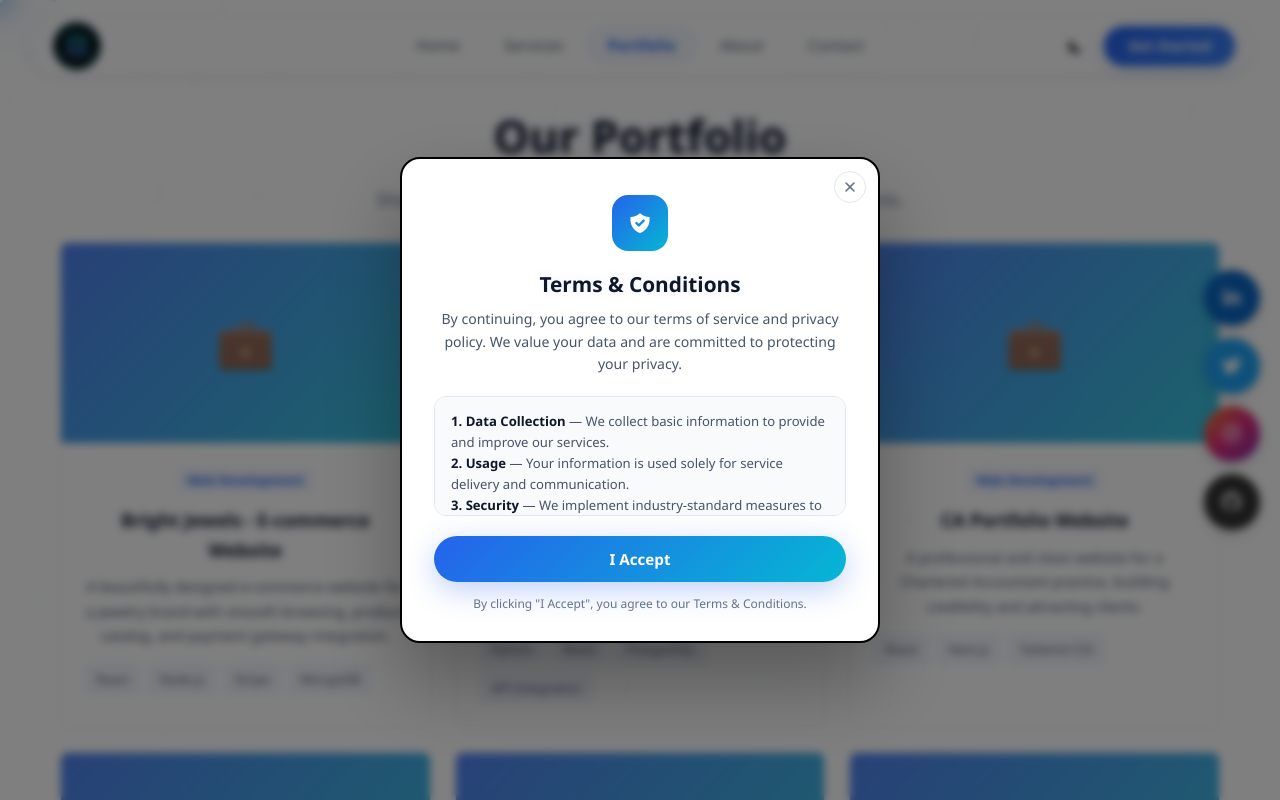
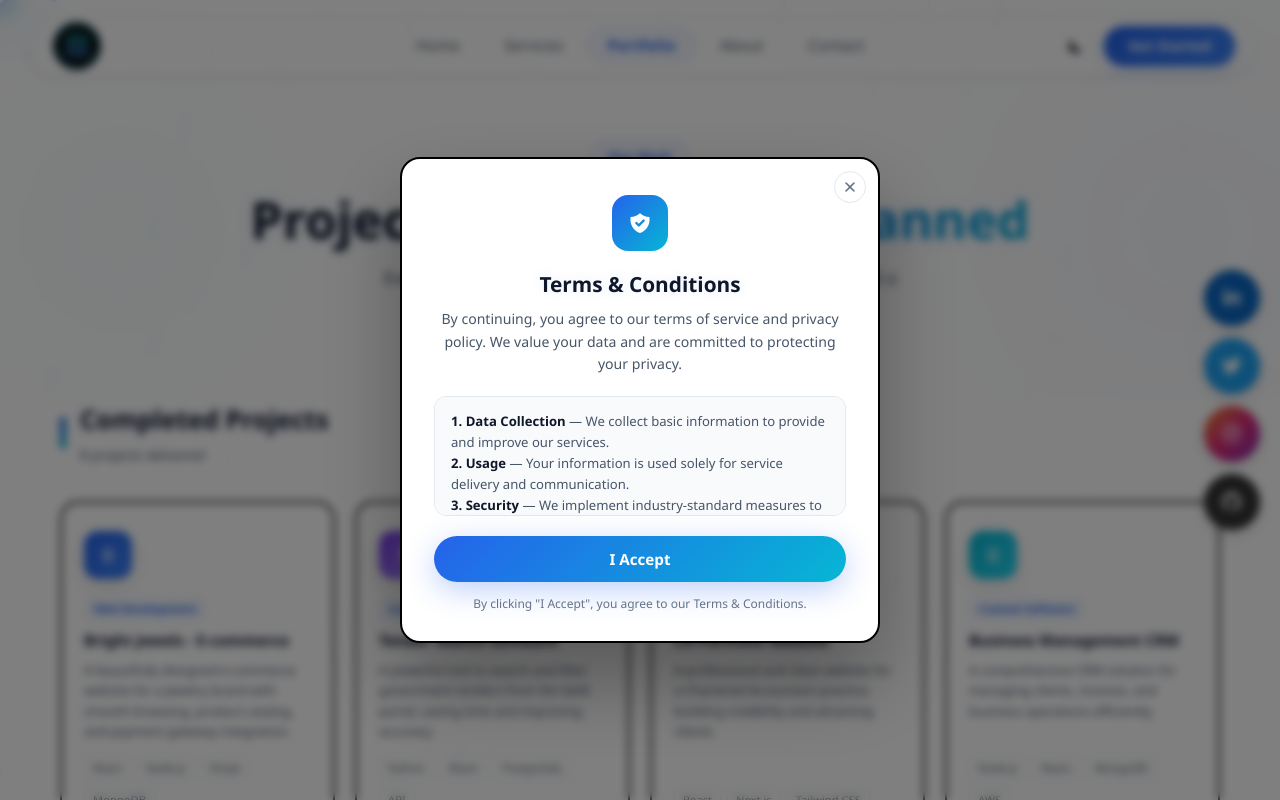
Before and after one commit to v72727835-bit/NEXORATECH, a React (Vite) app in the folder client/: page /portfolio in a window 1280 px wide. Shown: the top 800 px of the page. Built offline with nearby package versions, Linux system fonts and the light colour scheme.

Commit message:
Portfolio: 4-col grid, unique design, completed & upcoming sections

```diff
--- a/client/src/pages/Portfolio.jsx
+++ b/client/src/pages/Portfolio.jsx
@@ -1,97 +1,317 @@
-import { HiExternalLink } from 'react-icons/hi';
+import { HiArrowRight } from 'react-icons/hi';
 
-const projects = [
+const completed = [
   {
-    title: 'Bright Jewels - E-commerce Website',
+    title: 'Bright Jewels - E-commerce',
     category: 'Web Development',
     desc: 'A beautifully designed e-commerce website for a jewelry brand with smooth browsing, product catalog, and payment gateway integration.',
     tech: ['React', 'Node.js', 'Stripe', 'MongoDB'],
+    gradient: 'linear-gradient(135deg, #2563eb, #3b82f6)',
   },
   {
     title: 'Tender Search Software',
     category: 'Custom Software',
-    desc: 'A powerful tool to search and filter government tenders from the GeM portal, saving significant time and improving accuracy.',
-    tech: ['Python', 'React', 'PostgreSQL', 'API Integration'],
+    desc: 'A powerful tool to search and filter government tenders from the GeM portal, saving time and improving accuracy.',
+    tech: ['Python', 'React', 'PostgreSQL', 'API'],
+    gradient: 'linear-gradient(135deg, #7c3aed, #a78bfa)',
   },
   {
     title: 'CA Portfolio Website',
     category: 'Web Development',
     desc: 'A professional and clean website for a Chartered Accountant practice, building credibility and attracting clients.',
     tech: ['React', 'Next.js', 'Tailwind CSS'],
+    gradient: 'linear-gradient(135deg, #f59e0b, #fbbf24)',
   },
   {
     title: 'Business Management CRM',
     category: 'Custom Software',
     desc: 'A comprehensive CRM solution for managing clients, invoices, and business operations efficiently.',
     tech: ['Node.js', 'React', 'MongoDB', 'AWS'],
+    gradient: 'linear-gradient(135deg, #06b6d4, #22d3ee)',
   },
   {
     title: 'Restaurant Booking App',
     category: 'Mobile App',
     desc: 'A cross-platform mobile app for restaurant table reservations with real-time availability and push notifications.',
     tech: ['React Native', 'Firebase', 'Node.js'],
+    gradient: 'linear-gradient(135deg, #10b981, #34d399)',
   },
   {
     title: 'Digital Marketing Dashboard',
     category: 'Web Development',
     desc: 'An analytics dashboard for tracking SEO performance, ad campaigns, and social media metrics in real time.',
     tech: ['React', 'D3.js', 'Node.js', 'PostgreSQL'],
+    gradient: 'linear-gradient(135deg, #ec4899, #f472b6)',
+  },
+  {
+    title: 'HR Management Portal',
+    category: 'Web Application',
+    desc: 'End-to-end HR management system handling payroll, attendance, leaves, and employee performance tracking.',
+    tech: ['Angular', 'Java', 'MySQL', 'Docker'],
+    gradient: 'linear-gradient(135deg, #6366f1, #818cf8)',
+  },
+  {
+    title: 'E-Learning Platform',
+    category: 'Full Stack',
+    desc: 'An interactive learning platform with video lessons, quizzes, certificates, and progress tracking for students.',
+    tech: ['React', 'Express', 'MongoDB', 'AWS S3'],
+    gradient: 'linear-gradient(135deg, #14b8a6, #2dd4bf)',
+  },
+];
+
+const upcoming = [
+  {
+    title: 'AI-Powered Chat Assistant',
+    desc: 'Smart chatbot using LLMs for automated customer support and lead generation across multiple industries.',
+    tag: 'Coming Q3 2026',
+  },
+  {
+    title: 'Blockchain Supply Chain',
+    desc: 'Decentralized supply chain tracking solution with real-time transparency and smart contract automation.',
+    tag: 'Coming Q4 2026',
+  },
+  {
+    title: 'HealthTech Mobile App',
+    desc: 'Patient management and telemedicine platform with AI diagnostics, appointment scheduling, and EHR integration.',
+    tag: 'Coming 2027',
+  },
+  {
+    title: 'Smart City Dashboard',
+    desc: 'IoT-powered city management dashboard for traffic, waste, energy, and public safety monitoring.',
+    tag: 'Coming 2027',
   },
 ];
 
 function Portfolio() {
   return (
     <>
-      <section className="section" style={{ background: 'var(--bg)', textAlign: 'center', paddingTop: '100px' }}>
+      <section style={{
+        padding: '140px 0 80px', textAlign: 'center',
+        position: 'relative', overflow: 'hidden',
+        background: 'var(--bg)'
+      }}>
+        <div style={{
+          position: 'absolute', top: '-30%', right: '-20%', width: '700px', height: '700px',
+          borderRadius: '50%',
+          background: 'radial-gradient(circle, rgba(37,99,235,0.04), transparent 60%)',
+          filter: 'blur(80px)'
+        }} />
+        <div style={{
+          position: 'absolute', bottom: '-20%', left: '-10%', width: '500px', height: '500px',
+          borderRadius: '50%',
+          background: 'radial-gradient(circle, rgba(6,182,212,0.03), transparent 60%)',
+          filter: 'blur(60px)'
+        }} />
+        <div className="container" style={{ position: 'relative', zIndex: 1 }}>
+          <span style={{
+            display: 'inline-block', padding: '6px 18px', borderRadius: '40px',
+            background: 'var(--tag-bg)', color: 'var(--primary)',
+            fontSize: '0.82rem', fontWeight: 600, marginBottom: '16px',
+            border: '1px solid rgba(37,99,235,0.12)'
+          }}>
+            Our Work
+          </span>
+          <h1 style={{
+            fontSize: 'clamp(2.2rem, 4vw, 3.2rem)', fontWeight: 800, color: 'var(--text)',
+            lineHeight: 1.1, marginBottom: '16px'
+          }}>
+            Projects We've{' '}
+            <span style={{
+              background: 'linear-gradient(135deg, #2563eb, #06b6d4)',
+              WebkitBackgroundClip: 'text', WebkitTextFillColor: 'transparent'
+            }}>Built &amp; Planned</span>
+          </h1>
+          <p style={{
+            color: 'var(--text-secondary)', fontSize: '1.05rem',
+            maxWidth: '600px', margin: '0 auto', lineHeight: 1.7
+          }}>
+            Every project we deliver comes from real effort, late nights, and a commitment to doing things right — not just fast.
+          </p>
+        </div>
+      </section>
+
+      <section style={{ padding: '0 0 60px', background: 'var(--bg)', perspective: '1200px' }}>
         <div className="container">
-          <h1 style={{ fontSize: '2.8rem', fontWeight: 800, marginBottom: '12px' }}>Our Portfolio</h1>
-          <p style={{ color: 'var(--text-muted)', fontSize: '1.1rem', maxWidth: '600px', margin: '0 auto 30px' }}>
-            Showcasing some of the projects we've delivered for our clients.
-          </p>
           <div style={{
-            display: 'grid', gridTemplateColumns: 'repeat(auto-fit, minmax(350px, 1fr))', gap: '24px'
+            display: 'flex', alignItems: 'center', gap: '14px', marginBottom: '36px'
           }}>
-            {projects.map((p, i) => (
-              <div key={i} style={{
-                borderRadius: 'var(--radius)', overflow: 'hidden',
-                border: '1px solid var(--border)', background: 'var(--card-bg)',
-                transition: 'all 0.3s ease'
+            <div style={{
+              width: '6px', height: '32px', borderRadius: '4px',
+              background: 'linear-gradient(180deg, #2563eb, #06b6d4)', flexShrink: 0
+            }} />
+            <div>
+              <h2 style={{ fontSize: '1.6rem', fontWeight: 700, color: 'var(--text)', margin: 0 }}>Completed Projects</h2>
+              <p style={{ color: 'var(--text-secondary)', fontSize: '0.85rem', margin: '2px 0 0' }}>
+                {completed.length} projects delivered
+              </p>
+            </div>
+          </div>
+          <div className="port-grid" style={{
+            display: 'grid', gridTemplateColumns: 'repeat(4, 1fr)', gap: '20px',
+            transformStyle: 'preserve-3d'
+          }}>
+            {completed.map((p, i) => (
+              <div key={i} className="port-card" style={{
+                padding: '28px 22px', borderRadius: '18px',
+                background: 'var(--glass-bg)', backdropFilter: 'blur(12px)',
+                border: '2px solid #000',
+                transition: 'all 0.4s cubic-bezier(0.22, 1, 0.36, 1)',
+                position: 'relative', overflow: 'hidden',
+                transformStyle: 'preserve-3d', cursor: 'default',
+                display: 'flex', flexDirection: 'column'
               }}
-                onMouseEnter={e => { e.currentTarget.style.transform = 'translateY(-4px)'; e.currentTarget.style.boxShadow = 'var(--shadow-lg)'; }}
-                onMouseLeave={e => { e.currentTarget.style.transform = ''; e.currentTarget.style.boxShadow = ''; }}
+                onMouseMove={e => {
+                  const rect = e.currentTarget.getBoundingClientRect();
+                  const x = (e.clientX - rect.left) / rect.width - 0.5;
+                  const y = (e.clientY - rect.top) / rect.height - 0.5;
+                  e.currentTarget.style.transform = `perspective(1000px) rotateY(${x * 6}deg) rotateX(${-y * 6}deg) translateY(-4px)`;
+                  e.currentTarget.style.boxShadow = `0 20px 40px -12px rgba(37,99,235,0.15)`;
+                  const shine = e.currentTarget.querySelector('.port-shine');
+                  if (shine) {
+                    const sx = (e.clientX - rect.left) / rect.width * 100;
+                    const sy = (e.clientY - rect.top) / rect.height * 100;
+                    shine.style.background = `radial-gradient(circle at ${sx}% ${sy}%, rgba(255,255,255,0.12), transparent 60%)`;
+                    shine.style.opacity = '1';
+                  }
+                }}
+                onMouseLeave={e => {
+                  e.currentTarget.style.transform = '';
+                  e.currentTarget.style.boxShadow = '';
+                  const shine = e.currentTarget.querySelector('.port-shine');
+                  if (shine) { shine.style.opacity = '0'; }
+                }}
               >
+                <div className="port-shine" style={{
+                  position: 'absolute', inset: '0', borderRadius: '18px',
+                  pointerEvents: 'none', opacity: '0',
+                  transition: 'opacity 0.3s ease', zIndex: '1'
+                }} />
                 <div style={{
-                  height: '200px', background: 'linear-gradient(135deg, var(--primary), var(--accent))',
-                  display: 'flex', alignItems: 'center', justifyContent: 'center',
-                  color: 'var(--text)', fontSize: '3rem', opacity: 0.8
+                  position: 'relative', zIndex: '2',
+                  width: '48px', height: '48px', borderRadius: '14px',
+                  background: p.gradient, display: 'flex',
+                  alignItems: 'center', justifyContent: 'center',
+                  fontSize: '1.2rem', color: '#fff', marginBottom: '16px',
+                  boxShadow: '0 6px 20px rgba(0,0,0,0.12)'
                 }}>
-                  💼
+                  {p.title.charAt(0)}
                 </div>
-                <div style={{ padding: '24px' }}>
+                <div style={{ position: 'relative', zIndex: '2', flex: 1 }}>
                   <span style={{
-                    display: 'inline-block', padding: '3px 10px', borderRadius: '4px',
+                    display: 'inline-block', padding: '3px 10px', borderRadius: '6px',
                     background: 'var(--tag-bg)', color: 'var(--primary)',
-                    fontSize: '0.8rem', fontWeight: 600, marginBottom: '12px'
+                    fontSize: '0.7rem', fontWeight: 600, marginBottom: '10px'
                   }}>
                     {p.category}
                   </span>
-                  <h3 style={{ fontSize: '1.15rem', fontWeight: 700, marginBottom: '10px' }}>{p.title}</h3>
-                  <p style={{ color: 'var(--text-secondary)', fontSize: '0.9rem', lineHeight: 1.7, marginBottom: '16px' }}>{p.desc}</p>
-                  <div style={{ display: 'flex', flexWrap: 'wrap', gap: '8px' }}>
-                    {p.tech.map(t => (
-                      <span key={t} style={{
-                        padding: '4px 10px', borderRadius: '4px',
-                        background: 'var(--tag-bg)', border: '1px solid var(--border)',
-                        fontSize: '0.8rem', color: 'var(--text-secondary)'
-                      }}>{t}</span>
-                    ))}
-                  </div>
+                  <h3 style={{ fontSize: '0.95rem', fontWeight: 700, marginBottom: '8px', color: 'var(--text)', lineHeight: 1.3 }}>{p.title}</h3>
+                  <p style={{ color: 'var(--text-secondary)', fontSize: '0.8rem', lineHeight: 1.6, marginBottom: '14px' }}>{p.desc}</p>
+                </div>
+                <div style={{
+                  position: 'relative', zIndex: '2',
+                  display: 'flex', flexWrap: 'wrap', gap: '6px'
+                }}>
+                  {p.tech.map(t => (
+                    <span key={t} style={{
+                      padding: '3px 8px', borderRadius: '6px',
+                      background: 'var(--bg)', border: '1px solid var(--border)',
+                      fontSize: '0.7rem', color: 'var(--text-secondary)', fontWeight: 500
+                    }}>{t}</span>
+                  ))}
                 </div>
               </div>
             ))}
           </div>
         </div>
       </section>
+
+      <section style={{
+        padding: '40px 0 80px', background: 'var(--bg)',
+        position: 'relative', overflow: 'hidden'
+      }}>
+        <div style={{
+          position: 'absolute', top: '0', left: '0', right: '0', height: '1px',
+          background: 'linear-gradient(90deg, transparent, var(--border), transparent)'
+        }} />
+        <div className="container">
+          <div style={{
+            display: 'flex', alignItems: 'center', gap: '14px', marginBottom: '36px'
+          }}>
+            <div style={{
+              width: '6px', height: '32px', borderRadius: '4px',
+              background: 'linear-gradient(180deg, #f59e0b, #fbbf24)', flexShrink: 0
+            }} />
+            <div>
+              <h2 style={{ fontSize: '1.6rem', fontWeight: 700, color: 'var(--text)', margin: 0 }}>Upcoming Projects</h2>
+              <p style={{ color: 'var(--text-secondary)', fontSize: '0.85rem', margin: '2px 0 0' }}>
+                What we're building next
+              </p>
+            </div>
+          </div>
+          <div className="port-grid" style={{
+            display: 'grid', gridTemplateColumns: 'repeat(4, 1fr)', gap: '20px',
+            transformStyle: 'preserve-3d'
+          }}>
+            {upcoming.map((p, i) => (
+              <div key={i} className="port-card" style={{
+                padding: '28px 22px', borderRadius: '18px',
+                background: 'var(--glass-bg)', backdropFilter: 'blur(12px)',
+                border: '2px dashed rgba(128,128,128,0.3)',
+                transition: 'all 0.4s cubic-bezier(0.22, 1, 0.36, 1)',
+                position: 'relative', overflow: 'hidden',
+                transformStyle: 'preserve-3d', cursor: 'default',
+                display: 'flex', flexDirection: 'column',
+                opacity: 0.85
+              }}
+                onMouseMove={e => {
+                  const rect = e.currentTarget.getBoundingClientRect();
+                  const x = (e.clientX - rect.left) / rect.width - 0.5;
+                  const y = (e.clientY - rect.top) / rect.height - 0.5;
+                  e.currentTarget.style.transform = `perspective(1000px) rotateY(${x * 6}deg) rotateX(${-y * 6}deg) translateY(-4px)`;
+                  e.currentTarget.style.boxShadow = `0 20px 40px -12px rgba(0,0,0,0.1)`;
+                }}
+                onMouseLeave={e => {
+                  e.currentTarget.style.transform = '';
+                  e.currentTarget.style.boxShadow = '';
+                }}
+              >
+                <div style={{
+                  width: '48px', height: '48px', borderRadius: '14px',
+                  background: 'linear-gradient(135deg, #f59e0b, #fbbf24)',
+                  display: 'flex', alignItems: 'center', justifyContent: 'center',
+                  fontSize: '1.2rem', color: '#fff', marginBottom: '16px',
+                  boxShadow: '0 6px 20px rgba(245,158,11,0.2)'
+                }}>
+                  <HiArrowRight />
+                </div>
+                <h3 style={{ fontSize: '0.95rem', fontWeight: 700, marginBottom: '8px', color: 'var(--text)', lineHeight: 1.3 }}>{p.title}</h3>
+                <p style={{ color: 'var(--text-secondary)', fontSize: '0.8rem', lineHeight: 1.6, marginBottom: '14px', flex: 1 }}>{p.desc}</p>
+                <span style={{
+                  display: 'inline-block', padding: '4px 12px', borderRadius: '20px',
+                  background: 'rgba(245,158,11,0.12)', color: '#f59e0b',
+                  fontSize: '0.72rem', fontWeight: 600, alignSelf: 'flex-start'
+                }}>
+                  {p.tag}
+                </span>
+              </div>
+            ))}
+          </div>
+        </div>
+      </section>
+      <style>{`
+        .port-grid {
+          display: grid;
+          grid-template-columns: repeat(4, 1fr);
+          gap: 20px;
+          transform-style: preserve-3d;
+        }
+        @media (max-width: 1024px) {
+          .port-grid { grid-template-columns: repeat(2, 1fr) !important; }
+        }
+        @media (max-width: 600px) {
+          .port-grid { grid-template-columns: 1fr !important; }
+        }
+      `}</style>
     </>
   );
 }
```
